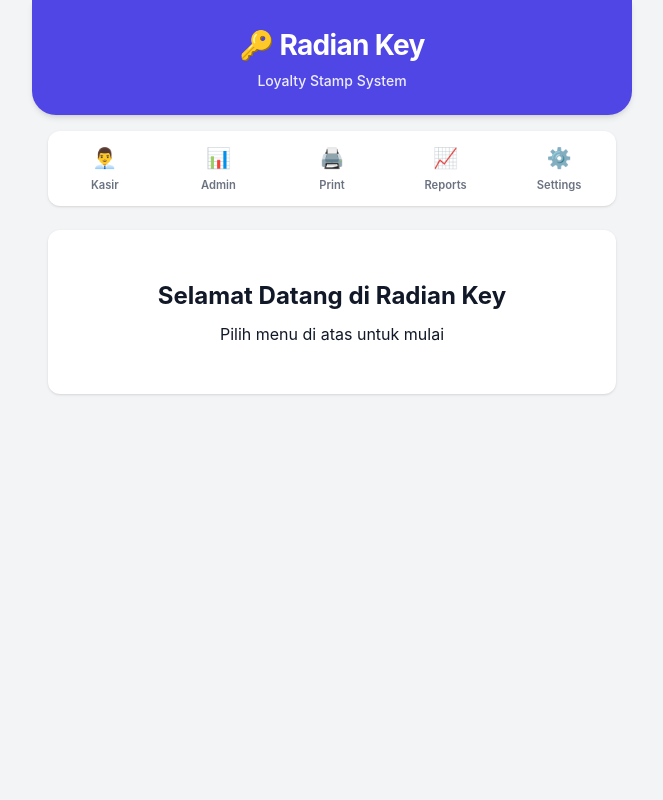
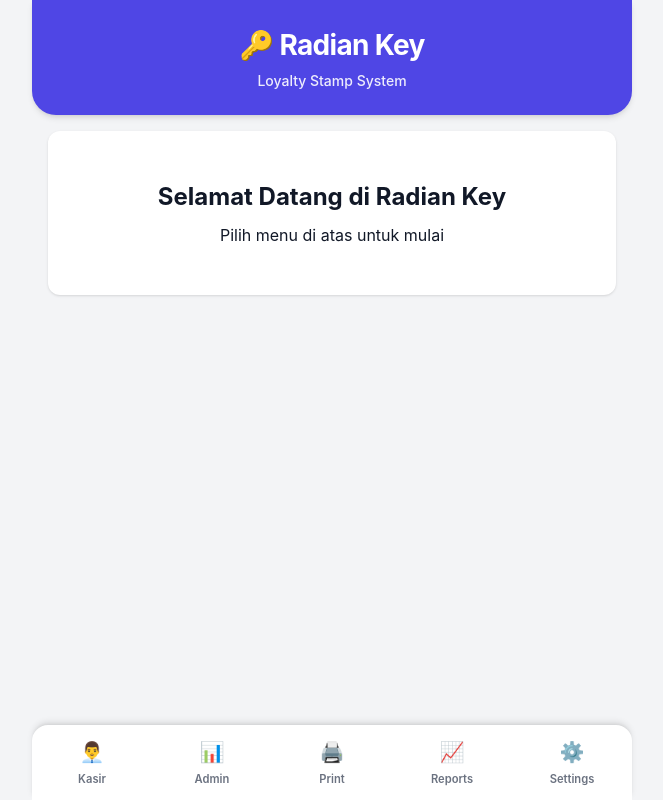
Before and after one commit to rizkyapriliandi01-bit/radian-key, a React app in the folder frontend/: page / in a window 1280 px wide. Shown: the whole page, without its empty margins (308-971 px from the left). Built offline with nearby package versions, Linux system fonts and the light colour scheme; no server answers; the HTML template or start-up script is replaced by a standard one.

Commit message:
Move nav to bottom, move register to admin, restrict kasir

```diff
--- a/frontend/src/App.css
+++ b/frontend/src/App.css
@@ -35,12 +35,7 @@ body {
   line-height: 1.5;
 }
 
-.app {
-  max-width: 600px;
-  margin: 0 auto;
-  min-height: 100vh;
-  background: var(--light);
-}
+/* Base App width removed from here because we redefined it below */
 
 .app-header {
   background: var(--primary);
@@ -78,6 +73,30 @@ body {
 }
 .app-nav::-webkit-scrollbar {
   display: none; /* Chrome/Safari */
+}
+
+/* Bottom Nav Override */
+.bottom-nav {
+  position: fixed;
+  bottom: 0;
+  left: 0;
+  right: 0;
+  margin: 0 auto;
+  max-width: 600px;
+  border-radius: 0;
+  border-top-left-radius: 1rem;
+  border-top-right-radius: 1rem;
+  box-shadow: 0 -4px 6px -1px rgb(0 0 0 / 0.1), 0 -2px 4px -2px rgb(0 0 0 / 0.1);
+  padding-bottom: env(safe-area-inset-bottom);
+  z-index: 50;
+}
+
+.app {
+  max-width: 600px;
+  margin: 0 auto;
+  min-height: 100vh;
+  background: var(--light);
+  padding-bottom: 5rem; /* Space for bottom nav */
 }
 
 .nav-btn {
--- a/frontend/src/App.jsx
+++ b/frontend/src/App.jsx
@@ -16,7 +16,7 @@ function Navigation() {
   }
 
   return (
-    <nav className="app-nav">
+    <nav className="app-nav bottom-nav">
       <Link to="/kasir" className="nav-btn">
         <span className="icon">👨‍💼</span>
         <span className="label">Kasir</span>
--- a/frontend/src/pages/AdminPage.jsx
+++ b/frontend/src/pages/AdminPage.jsx
@@ -2,6 +2,7 @@ import { useState, useEffect } from 'react';
 import { api } from '../api';
 
 function AdminPage() {
+  const [mode, setMode] = useState('dashboard'); // 'dashboard' | 'register'
   const [stats, setStats] = useState(null);
   const [customers, setCustomers] = useState([]);
   const [loading, setLoading] = useState(false);
@@ -10,6 +11,10 @@ function AdminPage() {
   const [pagination, setPagination] = useState(null);
   const [search, setSearch] = useState('');
   const [selectedCustomer, setSelectedCustomer] = useState(null);
+  const [success, setSuccess] = useState('');
+
+  // Register form
+  const [formData, setFormData] = useState({ name: '', phone: '' });
 
   useEffect(() => {
     loadStats();
@@ -69,11 +74,88 @@ function AdminPage() {
     }
   };
 
+  // Handle register (Moved from Kasir)
+  const handleRegister = async (e) => {
+    e.preventDefault();
+    if (!formData.name || !formData.phone) {
+      setError('Nama dan nomor HP wajib diisi');
+      return;
+    }
+
+    setLoading(true);
+    setError('');
+    setSuccess('');
+    try {
+      await api.registerCustomer(formData.name, formData.phone);
+      setSuccess('Customer berhasil didaftarkan!');
+      setFormData({ name: '', phone: '' });
+      loadStats();
+      loadCustomers();
+      setTimeout(() => setSuccess(''), 3000);
+    } catch (err) {
+      setError(err.response?.data?.error || 'Gagal mendaftar customer');
+    } finally {
+      setLoading(false);
+    }
+  };
+
   return (
     <div className="admin-page">
-      <h2>👨‍💼 Admin Dashboard</h2>
+      <h2>👨‍💼 Admin Panel</h2>
+
+      {/* Mode Toggle */}
+      <div className="mode-toggle">
+        <button
+          className={mode === 'dashboard' ? 'active' : ''}
+          onClick={() => setMode('dashboard')}
+        >
+          📊 Dashboard
+        </button>
+        <button
+          className={mode === 'register' ? 'active' : ''}
+          onClick={() => setMode('register')}
+        >
+          ✍️ Daftar Baru
+        </button>
+      </div>
+
       {error && <div className="alert error">{error}</div>}
-      {stats && (
+      {success && <div className="alert success">{success}</div>}
+
+      {/* Register Mode */}
+      {mode === 'register' && (
+        <div className="register-section">
+          <h3>Daftar Customer Baru</h3>
+          <form onSubmit={handleRegister}>
+            <div className="form-group">
+              <label>Nama Lengkap</label>
+              <input
+                type="text"
+                value={formData.name}
+                onChange={(e) => setFormData({ ...formData, name: e.target.value })}
+                placeholder="Nama customer"
+                required
+              />
+            </div>
+            <div className="form-group">
+              <label>Nomor HP</label>
+              <input
+                type="tel"
+                value={formData.phone}
+                onChange={(e) => setFormData({ ...formData, phone: e.target.value })}
+                placeholder="08xxxxxxxxxx"
+                required
+              />
+            </div>
+            <button type="submit" className="btn-primary" disabled={loading}>
+              {loading ? 'Membuat...' : '✅ Daftar'}
+            </button>
+          </form>
+        </div>
+      )}
+
+      {/* Dashboard Mode */}
+      {mode === 'dashboard' && stats && (
         <div className="stats-grid">
           <div className="stat-card">
             <div className="stat-icon">👥</div>
@@ -101,12 +183,14 @@ function AdminPage() {
             <div className="stat-label">Voucher Hari Ini</div>
           </div>
           <div className="stat-card">
-            <div className="stat-icon">🆕</div>
+            <div className="stat-icon">📈</div>
             <div className="stat-value">{stats.newCustomersThisWeek}</div>
             <div className="stat-label">Baru Minggu Ini</div>
           </div>
         </div>
       )}
+
+      {mode === 'dashboard' && (
         <div className="search-section">
           <form onSubmit={handleSearch} className="search-form">
             <input
@@ -128,6 +212,9 @@ function AdminPage() {
             )}
           </form>
         </div>
+      )}
+
+      {mode === 'dashboard' && (
         <div className="customer-list">
           <h3>Daftar Customer</h3>
           {loading ? (
@@ -209,6 +296,8 @@ function AdminPage() {
             </>
           )}
         </div>
+      )}
+
       {selectedCustomer && (
         <div className="modal-overlay" onClick={() => setSelectedCustomer(null)}>
           <div className="modal-content" onClick={(e) => e.stopPropagation()}>
--- a/frontend/src/pages/KasirPage.jsx
+++ b/frontend/src/pages/KasirPage.jsx
@@ -4,16 +4,12 @@ import QRUpload from '../components/QRUpload';
 import { api } from '../api';
 
 function KasirPage() {
-  const [mode, setMode] = useState('scan'); // 'scan' | 'register'
   const [customer, setCustomer] = useState(null);
   const [loading, setLoading] = useState(false);
   const [error, setError] = useState('');
   const [success, setSuccess] = useState('');
   const [scanMode, setScanMode] = useState('upload'); // 'camera' | 'upload' | 'manual'
   const [manualQR, setManualQR] = useState('');
-
-  // Register form
-  const [formData, setFormData] = useState({ name: '', phone: '' });
 
   // Handle QR scan
   const handleScan = async (qrCode) => {
@@ -41,29 +37,6 @@ function KasirPage() {
       return;
     }
     handleScan(manualQR.trim());
-  };
-
-  // Handle register
-  const handleRegister = async (e) => {
-    e.preventDefault();
-    if (!formData.name || !formData.phone) {
-      setError('Nama dan nomor HP wajib diisi');
-      return;
-    }
-
-    setLoading(true);
-    setError('');
-    try {
-      const data = await api.registerCustomer(formData.name, formData.phone);
-      setCustomer(data.customer);
-      setSuccess('Customer berhasil didaftarkan!');
-      setFormData({ name: '', phone: '' });
-      setMode('scan');
-    } catch (err) {
-      setError(err.response?.data?.error || 'Gagal mendaftar customer');
-    } finally {
-      setLoading(false);
-    }
   };
 
   // Add stamp
@@ -120,28 +93,12 @@ function KasirPage() {
     <div className="kasir-page">
       <h2>👨‍💼 Mode Kasir</h2>
 
-      {/* Mode Toggle */}
-      <div className="mode-toggle">
-        <button
-          className={mode === 'scan' ? 'active' : ''}
-          onClick={() => setMode('scan')}
-        >
-          📱 Scan QR
-        </button>
-        <button
-          className={mode === 'register' ? 'active' : ''}
-          onClick={() => setMode('register')}
-        >
-          ✍️ Daftar Baru
-        </button>
-      </div>
-
       {/* Messages */}
       {error && <div className="alert error">{error}</div>}
       {success && <div className="alert success">{success}</div>}
 
       {/* Scan Mode */}
-      {mode === 'scan' && !customer && (
+      {!customer && (
         <div className="scan-section">
           <h3>Scan Radian Key Customer</h3>
 
@@ -193,38 +150,6 @@ function KasirPage() {
               </button>
             </form>
           )}
-        </div>
-      )}
-
-      {/* Register Mode */}
-      {mode === 'register' && (
-        <div className="register-section">
-          <h3>Daftar Customer Baru</h3>
-          <form onSubmit={handleRegister}>
-            <div className="form-group">
-              <label>Nama Lengkap</label>
-              <input
-                type="text"
-                value={formData.name}
-                onChange={(e) => setFormData({ ...formData, name: e.target.value })}
-                placeholder="Nama customer"
-                required
-              />
-            </div>
-            <div className="form-group">
-              <label>Nomor HP</label>
-              <input
-                type="tel"
-                value={formData.phone}
-                onChange={(e) => setFormData({ ...formData, phone: e.target.value })}
-                placeholder="08xxxxxxxxxx"
-                required
-              />
-            </div>
-            <button type="submit" className="btn-primary" disabled={loading}>
-              {loading ? 'Membuat...' : '✅ Daftar'}
-            </button>
-          </form>
         </div>
       )}
 
```
Also changed, not shown: 1 other file (tests, documents, lock files or other folders). Lines whose indentation alone changed are shown as unchanged.
